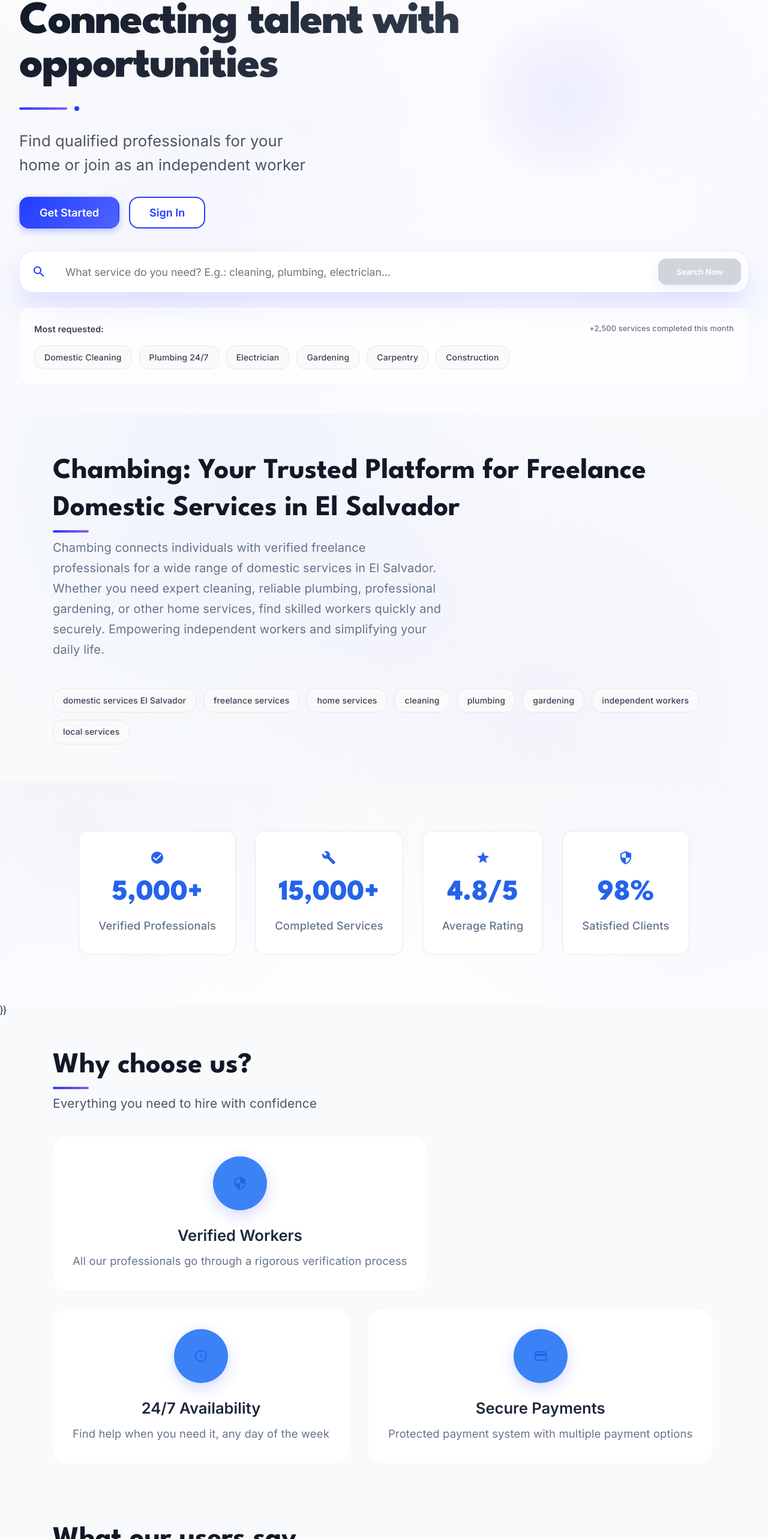
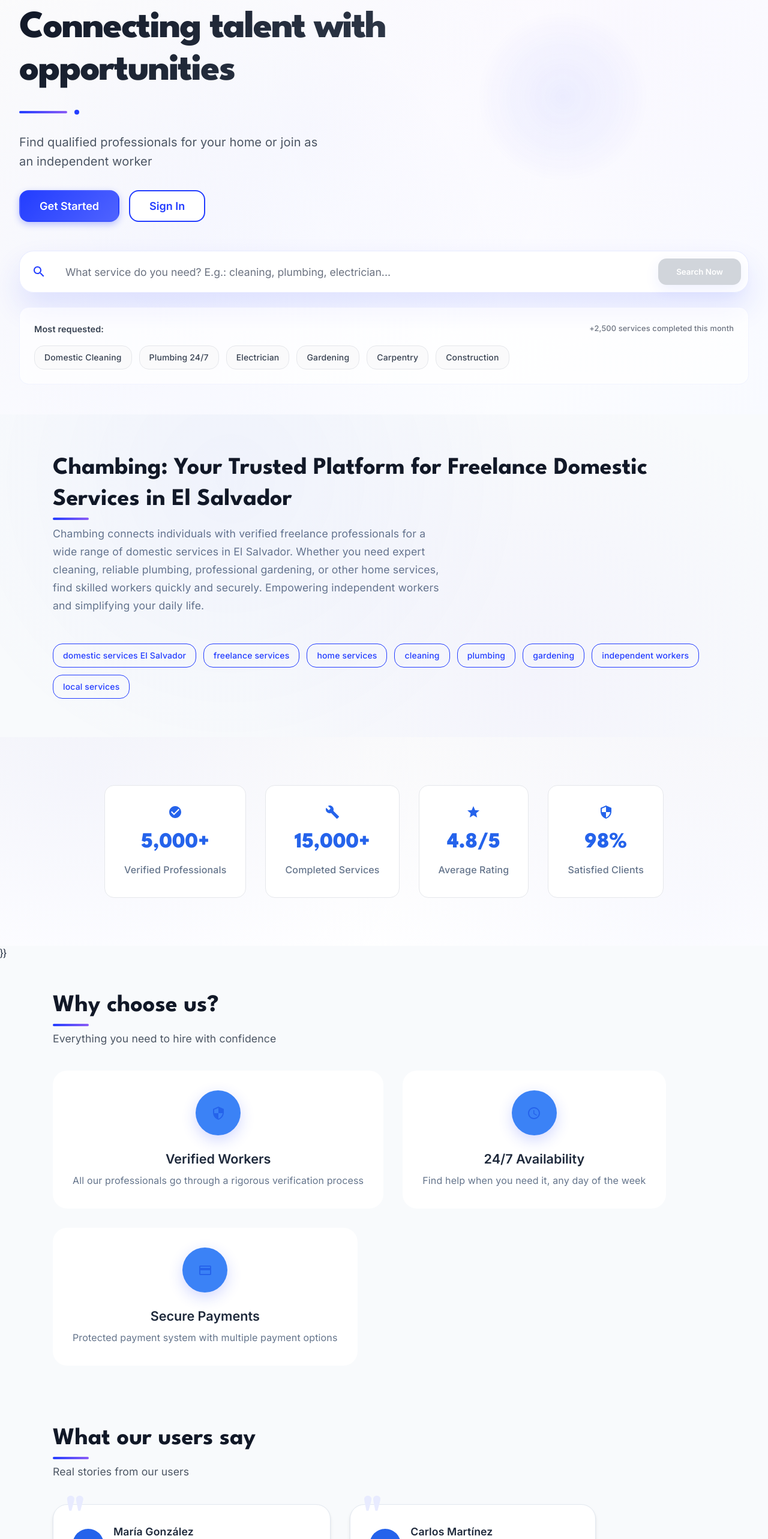
Before and after one commit to rexjmn/chambingWebsite, a React (Vite) app: page / in a window 1280 px wide. Shown: the part 210-2776 px from the top of the page at 60% size. Built offline with nearby package versions, Linux system fonts and the light colour scheme; no server answers.

Commit message:
Fix: Ajustar tamaños de fuente, corregir chips oscuros y z-index

```diff
--- a/src/pages/Home.jsx
+++ b/src/pages/Home.jsx
@@ -349,7 +349,7 @@
                   className="section-title"
                   sx={{
                     fontWeight: 700,
-                    fontSize: { xs: '2rem', sm: '2.5rem', md: '2.75rem', lg: '3rem' },
+                    fontSize: { xs: '1.75rem', sm: '2rem', md: '2.25rem', lg: '2.5rem' },
                     mb: 2
                   }}
                 >
@@ -358,7 +358,7 @@
                 <Typography
                   variant="body1"
                   sx={{
-                    fontSize: { xs: '1.1rem', sm: '1.2rem', md: '1.25rem' },
+                    fontSize: { xs: '1rem', sm: '1.05rem', md: '1.1rem' },
                     lineHeight: 1.7,
                     color: 'text.secondary',
                     maxWidth: { lg: '650px' },
@@ -386,7 +386,7 @@
                     sx={{
                       borderColor: 'primary.main',
                       color: 'primary.main',
-                      fontSize: { xs: '0.9rem', md: '0.95rem' },
+                      fontSize: { xs: '0.8rem', md: '0.85rem' },
                       fontWeight: 500,
                       '&:hover': {
                         bgcolor: 'primary.main',
@@ -460,7 +460,7 @@
               >
             <Box
               sx={{
-          fontSize: { xs: '4rem', sm: '5rem', md: '5.5rem' },
+          fontSize: { xs: '3rem', sm: '3.5rem', md: '4rem' },
           mb: 2,
           color: 'primary.main',
           display: 'flex',
@@ -476,7 +476,7 @@
           fontWeight: 800,
           color: 'primary.main',
           mb: 1,
-          fontSize: { xs: '2rem', sm: '2.5rem', md: '3rem' }
+          fontSize: { xs: '1.75rem', sm: '2rem', md: '2.25rem' }
               }}
             >
               {stat.number}
@@ -484,7 +484,7 @@
             <Typography
               variant="body1"
               color="text.secondary"
-              sx={{ fontSize: { xs: '1rem', sm: '1.1rem', md: '1.15rem' }, fontWeight: 500 }}
+              sx={{ fontSize: { xs: '0.9rem', sm: '0.95rem', md: '1rem' }, fontWeight: 500 }}
             >
               {stat.label}
             </Typography>
@@ -507,7 +507,7 @@
               className="section-title"
               sx={{
                 fontWeight: 700,
-                fontSize: { xs: '2rem', sm: '2.5rem', md: '2.75rem', lg: '3rem' },
+                fontSize: { xs: '1.75rem', sm: '2rem', md: '2.25rem', lg: '2.5rem' },
                 mb: 2
               }}
             >
@@ -517,7 +517,7 @@
               variant="h6"
               className="section-subtitle"
               sx={{
-                fontSize: { xs: '1.1rem', sm: '1.25rem', md: '1.3rem' },
+                fontSize: { xs: '1rem', sm: '1.05rem', md: '1.1rem' },
                 maxWidth: { lg: '600px' }
               }}
             >
@@ -547,8 +547,8 @@
                   <Avatar
                     sx={{
                       bgcolor: 'primary.light',
-                      width: { xs: 70, sm: 80, md: 90 },
-                      height: { xs: 70, sm: 80, md: 90 },
+                      width: { xs: 60, sm: 70, md: 75 },
+                      height: { xs: 60, sm: 70, md: 75 },
                       mx: 'auto',
                       mb: 3,
                       boxShadow: '0 8px 24px rgba(35, 61, 255, 0.2)',
@@ -561,7 +561,7 @@
                     gutterBottom
                     sx={{
                       fontWeight: 600,
-                      fontSize: { xs: '1.3rem', sm: '1.45rem', md: '1.6rem' }
+                      fontSize: { xs: '1.15rem', sm: '1.25rem', md: '1.35rem' }
                     }}
                   >
                     {feature.title}
@@ -569,7 +569,7 @@
                   <Typography
                     variant="body1"
                     color="text.secondary"
-                    sx={{ fontSize: { xs: '1rem', sm: '1.1rem', md: '1.15rem' } }}
+                    sx={{ fontSize: { xs: '0.9rem', sm: '0.95rem', md: '1rem' } }}
                   >
                     {feature.description}
                   </Typography>
@@ -591,7 +591,7 @@
             className="section-title"
             sx={{
               fontWeight: 700,
-              fontSize: { xs: '2rem', sm: '2.5rem', md: '2.75rem', lg: '3rem' },
+              fontSize: { xs: '1.75rem', sm: '2rem', md: '2.25rem', lg: '2.5rem' },
               mb: 2
             }}
           >
@@ -601,7 +601,7 @@
             variant="h6"
             className="section-subtitle"
             sx={{
-              fontSize: { xs: '1.1rem', sm: '1.25rem', md: '1.3rem' },
+              fontSize: { xs: '1rem', sm: '1.05rem', md: '1.1rem' },
               maxWidth: { lg: '600px' }
             }}
           >
@@ -625,10 +625,10 @@
                     <Avatar
                       sx={{
                         mr: 2,
-                        width: { xs: 48, sm: 56, md: 64 },
-                        height: { xs: 48, sm: 56, md: 64 },
+                        width: { xs: 44, sm: 48, md: 52 },
+                        height: { xs: 44, sm: 48, md: 52 },
                         bgcolor: 'primary.main',
-                        fontSize: { xs: '1.25rem', sm: '1.5rem', md: '1.75rem' },
+                        fontSize: { xs: '1.1rem', sm: '1.25rem', md: '1.35rem' },
                         fontWeight: 600
                       }}
                     >
@@ -639,7 +639,7 @@
                         variant="h6"
                         sx={{
                           fontWeight: 600,
-                          fontSize: { xs: '1.1rem', sm: '1.2rem', md: '1.3rem' }
+                          fontSize: { xs: '1rem', sm: '1.05rem', md: '1.1rem' }
                         }}
                       >
                         {testimonial.name}
@@ -655,14 +655,14 @@
                   <Rating
                     value={testimonial.rating}
                     readOnly
-                    size={isMobile ? 'medium' : 'large'}
+                    size="small"
                     sx={{ mb: 2 }}
                   />
                   <Typography
                     variant="body2"
                     color="text.secondary"
                     sx={{
-                      fontSize: { xs: '1rem', sm: '1.05rem', md: '1.1rem' },
+                      fontSize: { xs: '0.9rem', sm: '0.95rem', md: '1rem' },
                       lineHeight: 1.7,
                       fontStyle: 'italic'
                     }}
@@ -693,7 +693,7 @@
             gutterBottom
             sx={{
               fontWeight: 700,
-              fontSize: { xs: '2rem', sm: '2.5rem', md: '2.75rem', lg: '3rem' },
+              fontSize: { xs: '1.75rem', sm: '2rem', md: '2.25rem', lg: '2.5rem' },
               mb: 2
             }}
           >
@@ -704,7 +704,7 @@
             sx={{
               mb: { xs: 4, md: 4 },
               opacity: 0.95,
-              fontSize: { xs: '1.15rem', sm: '1.25rem', md: '1.35rem' },
+              fontSize: { xs: '1rem', sm: '1.05rem', md: '1.1rem' },
               fontWeight: 400,
               maxWidth: '650px',
               mx: 'auto',
@@ -728,8 +728,8 @@
                 className="cta-btn-primary"
                 sx={{
                   minWidth: { xs: '100%', sm: 'auto' },
-                  fontSize: { xs: '1.1rem', md: '1.2rem' },
-                  py: { xs: 1.75, md: 2 }
+                  fontSize: { xs: '1rem', md: '1.05rem' },
+                  py: { xs: 1.5, md: 1.75 }
                 }}
               >
                 {t('home.cta.createAccount')}
@@ -741,8 +741,8 @@
                 className="cta-btn-secondary"
                 sx={{
                   minWidth: { xs: '100%', sm: 'auto' },
-                  fontSize: { xs: '1.1rem', md: '1.2rem' },
-                  py: { xs: 1.75, md: 2 }
+                  fontSize: { xs: '1rem', md: '1.05rem' },
+                  py: { xs: 1.5, md: 1.75 }
                 }}
               >
                 {t('home.hero.login')}
--- a/src/styles/chip.scss
+++ b/src/styles/chip.scss
@@ -77,14 +77,21 @@
 
   &-popular {
     border-color: var(--color-primary);
-    background: var(--color-primary-ultra-light);
-    color: var(--color-primary);
+    background: var(--color-primary-ultra-light) !important;
+    color: var(--color-primary) !important;
 
     &.custom-chip-clickable:hover {
       background: var(--color-primary);
       color: white;
       border-color: var(--color-primary);
     }
+  }
+
+  // Forzar estilos claros incluso con theme oscuro
+  &-outlined {
+    border-color: var(--color-primary) !important;
+    background: transparent !important;
+    color: var(--color-primary) !important;
   }
 
   &-seasonal {
--- a/src/styles/home.scss
+++ b/src/styles/home.scss
@@ -335,8 +335,8 @@
 .hero-title {
   font-family: var(--font-title) !important;
   font-weight: 800 !important;
-  font-size: clamp(3rem, 6vw, 5.5rem) !important;
-  line-height: 0.95 !important;
+  font-size: clamp(2.25rem, 5vw, 4rem) !important;
+  line-height: 1.1 !important;
   color: var(--color-gray-900) !important;
   letter-spacing: -0.03em;
   margin-bottom: 0 !important;
@@ -349,14 +349,14 @@
 
   // Tablets: Tamaño intermedio
   @media (max-width: 1024px) and (min-width: 769px) {
-    font-size: clamp(2.75rem, 5vw, 4rem) !important;
-    line-height: 1 !important;
+    font-size: clamp(2rem, 4.5vw, 3.25rem) !important;
+    line-height: 1.15 !important;
   }
 
   // Móviles: Tamaño más pequeño, centrado
   @media (max-width: 768px) {
-    font-size: clamp(2rem, 8vw, 3rem) !important;
-    line-height: 1.1 !important;
+    font-size: clamp(1.75rem, 7vw, 2.5rem) !important;
+    line-height: 1.2 !important;
     text-align: center;
   }
 }
@@ -390,7 +390,7 @@
 .hero-subtitle {
   font-family: var(--font-body) !important;
   font-weight: 400 !important;
-  font-size: clamp(1.2rem, 2.5vw, 1.6rem) !important;
+  font-size: clamp(1rem, 2vw, 1.25rem) !important;
   line-height: 1.6 !important;
   color: var(--color-gray-600) !important;
   margin-bottom: 0 !important;
@@ -399,14 +399,14 @@
   // Tablets: Ajustar max-width
   @media (max-width: 1024px) and (min-width: 769px) {
     max-width: 450px;
-    font-size: clamp(1.1rem, 2.2vw, 1.4rem) !important;
+    font-size: clamp(0.95rem, 1.8vw, 1.15rem) !important;
   }
 
   // Móviles: Full width, centrado
   @media (max-width: 768px) {
     max-width: 100%;
     text-align: center;
-    font-size: clamp(1rem, 4vw, 1.2rem) !important;
+    font-size: clamp(0.9rem, 3.5vw, 1.05rem) !important;
     padding: 0 0.5rem;
   }
 }
@@ -530,7 +530,7 @@
   object-position: bottom center;
   filter: drop-shadow(0 25px 50px rgba(0, 0, 0, 0.1));
   transition: all 0.5s cubic-bezier(0.4, 0, 0.2, 1);
-  z-index: 10; // Imagen siempre encima
+  z-index: 5; // Imagen debajo de la barra de búsqueda
   position: relative;
 
   &:hover {
@@ -758,7 +758,7 @@
   bottom: 50px;
   left: 2rem;
   right: 2rem;
-  z-index: 10;
+  z-index: 15;
   animation: fadeInScale 0.8s cubic-bezier(0.4, 0, 0.2, 1) 0.4s both;
 
   // Tablets: Posición relativa con margen superior
@@ -1066,6 +1066,18 @@
   .hero-content {
     padding-top: 2rem;
   }
+
+  // Asegurar que elementos no se superpongan en móviles
+  .hero-left {
+    position: relative;
+    z-index: 10;
+  }
+
+  .hero-search-section {
+    position: relative;
+    z-index: 20;
+    margin-top: 2rem;
+  }
 }
 
 @media (max-width: 600px) {
@@ -1153,6 +1165,36 @@
 
   @media (max-width: 600px) {
     font-size: 0.75rem !important;
+  }
+}
+
+// ===== FIX PARA MATERIAL-UI CHIPS - PREVENIR ESTILOS OSCUROS DEL THEME =====
+.MuiChip-root {
+  // Sobrescribir estilos del theme oscuro
+  &.MuiChip-outlined {
+    background: transparent !important;
+    color: var(--color-primary) !important;
+    border-color: var(--color-primary) !important;
+
+    &:hover {
+      background: var(--color-primary) !important;
+      color: white !important;
+    }
+  }
+
+  // Chips de la sección More Details
+  &.MuiChip-outlined.MuiChip-colorDefault {
+    background: white !important;
+    color: var(--color-primary) !important;
+    border-color: var(--color-primary) !important;
+  }
+
+  // Chips con variantes custom
+  &[class*="popular"],
+  &.testimonial-chip {
+    background: var(--color-primary-ultra-light) !important;
+    color: var(--color-primary) !important;
+    border-color: var(--color-primary) !important;
   }
 }
 
```
